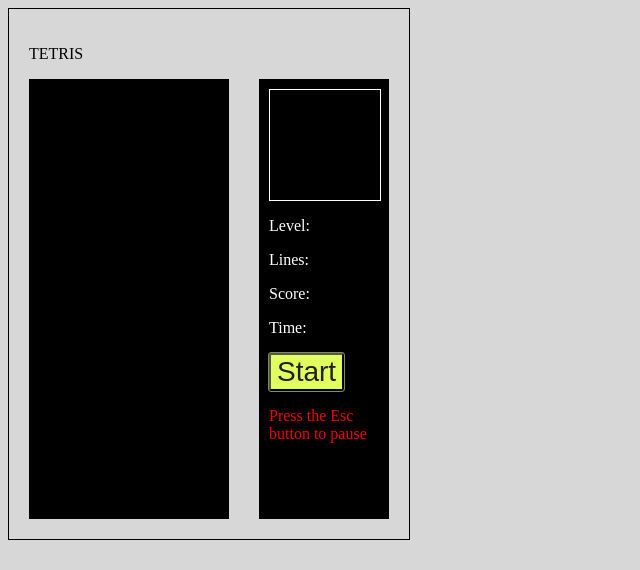
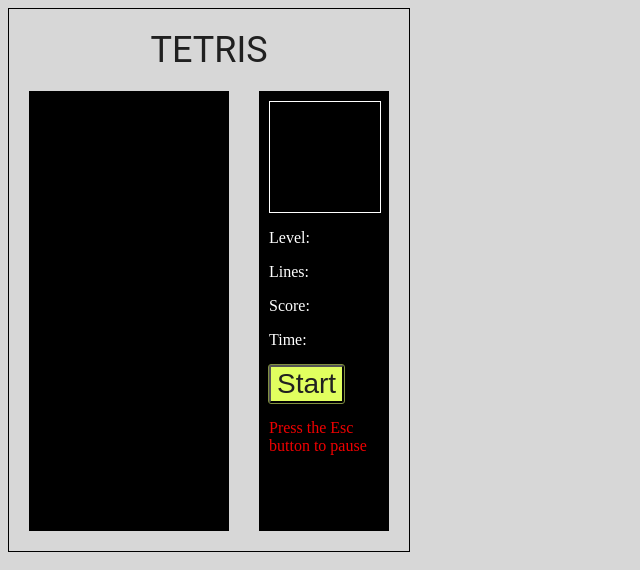
Before and after one commit to FelipeTM25/tetris, a website: page index.html in a window 1280 px wide. Shown: the whole page, without its empty margins (0-640 px from the left). Drawn offline with Linux system fonts and the light colour scheme.

Commit message:
Update style.css

```diff
--- a/style.css
+++ b/style.css
@@ -7,6 +7,18 @@
     border: 1px solid black;
     padding: 20px;
   }
+#titulo {
+  display: flex;
+  justify-content: center;
+  align-items: center;
+  margin-bottom: 20px;
+}
+#titulo p {
+  font-family: 'Roboto', sans-serif;
+  font-size: 36px;
+  color: #202020;
+  margin: 0;
+}
   #canvas {
     width: 200px;
     height: 440px;
```
